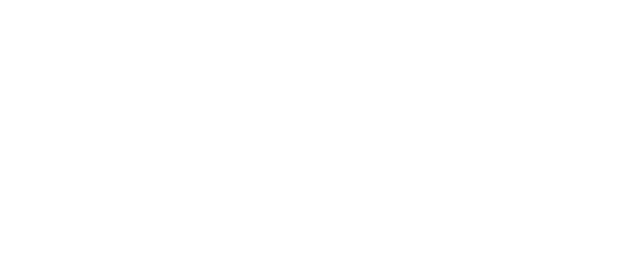
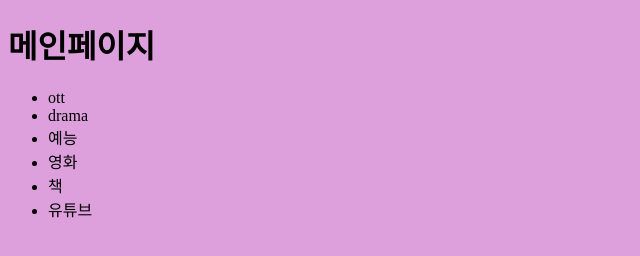
Before and after one commit to robin93dev/contentsOnPoint, a plain HTML site: page main.html in a window 1280 px wide. Shown: the whole page, without its empty margins (0-640 px from the left). Drawn offline with Linux system fonts and the light colour scheme.

Commit message:
main page update

```diff
--- a/CSS/main.css
+++ b/CSS/main.css
@@ -0,0 +1,3 @@
+body {
+    background-color: plum;
+}
--- a/main.html
+++ b/main.html
@@ -5,8 +5,22 @@
     <meta http-equiv="X-UA-Compatible" content="IE=edge">
     <meta name="viewport" content="width=device-width, initial-scale=1.0">
     <title>main</title>
+    <link rel="stylesheet" href="./CSS/main.css">
 </head>
 <body>
+    <header>
+        <h1>메인페이지</h1>
+    </header>
 
+    <nav>
+        <ul>
+            <li>ott</li>
+            <li>drama</li>
+            <li>예능</li>
+            <li>영화</li>
+            <li>책</li>
+            <li>유튜브</li>
+        </ul>
+    </nav>
 </body>
 </html>
```
